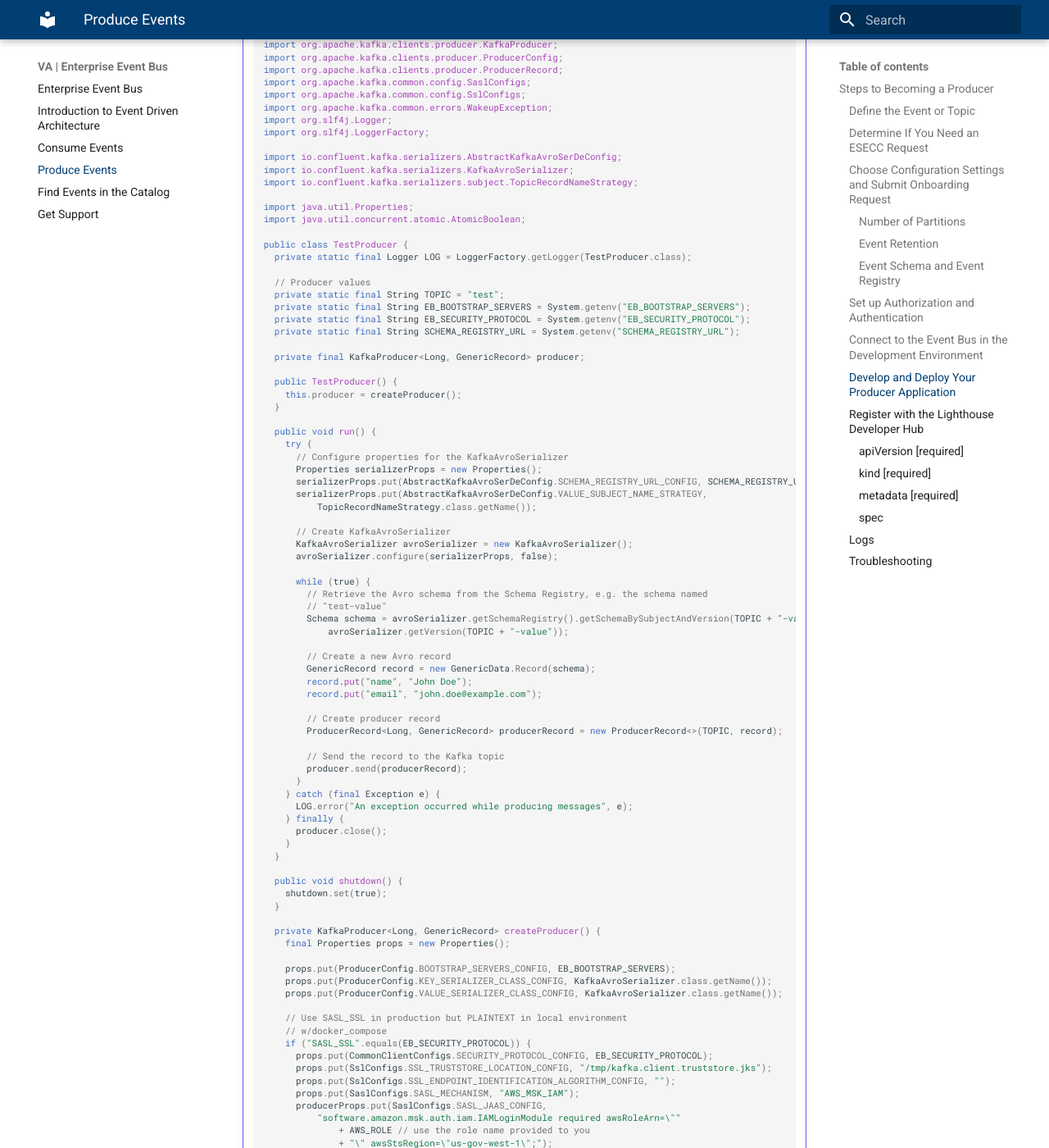
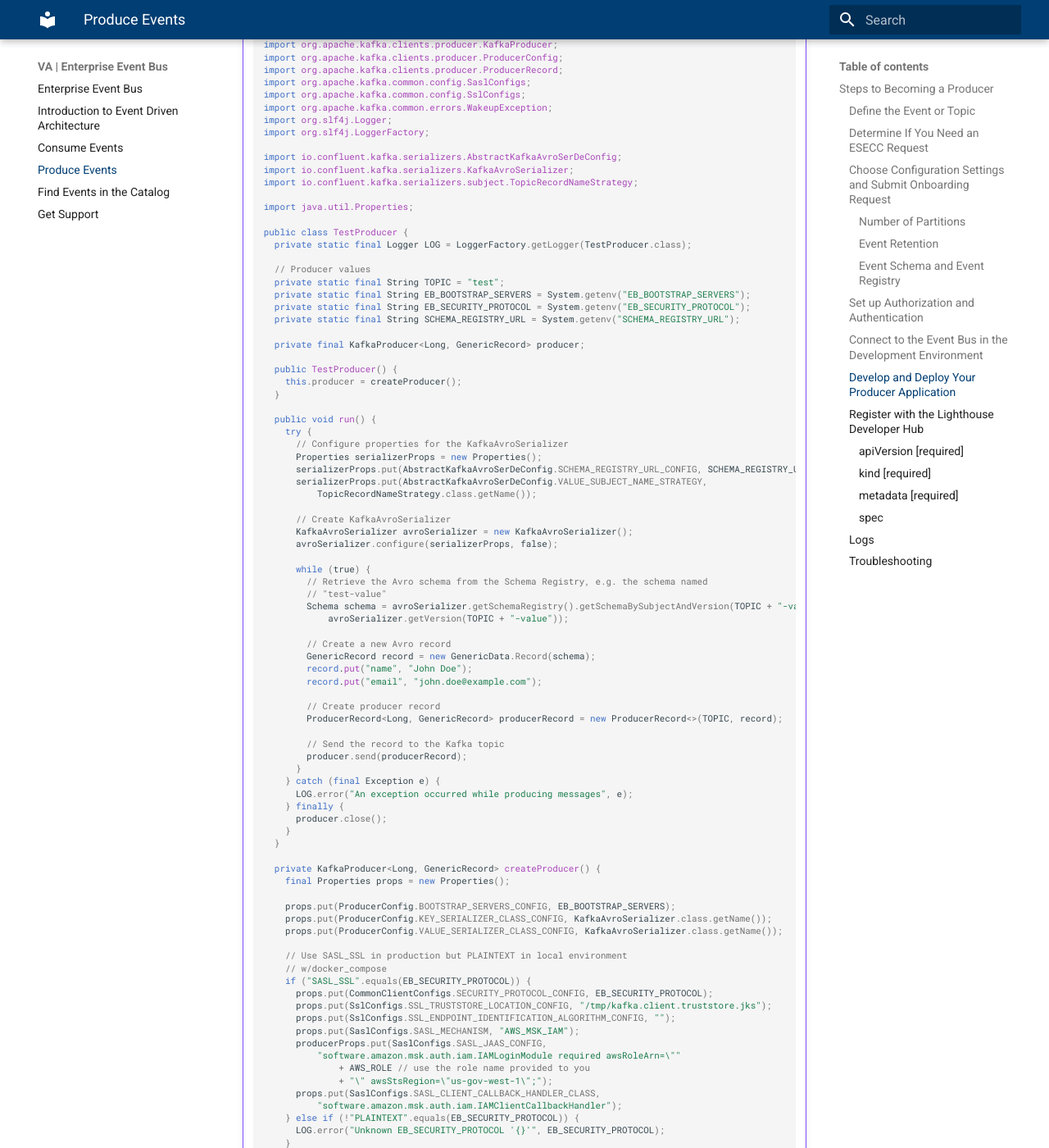
Before and after one commit to department-of-veterans-affairs/ves-event-bus-developer-portal, an MkDocs documentation site: the page built from docs/produce-events.md, in a window 1280 px wide and 1400 px high, scrolled down 3829 px. Shown: the whole window at 82% size. Built offline with MkDocs 1.6.1 and Material for MkDocs 9.7.7, drawn with Linux system fonts in a browser that asks for light colours.

Commit message:
Remove unused code

```diff
--- a/docs/produce-events.md
+++ b/docs/produce-events.md
@@ -77,7 +77,6 @@ See for instance this Java code that produces messages to a topic named “test
     import io.confluent.kafka.serializers.subject.TopicRecordNameStrategy;
 
     import java.util.Properties;
-    import java.util.concurrent.atomic.AtomicBoolean;
 
     public class TestProducer {
       private static final Logger LOG = LoggerFactory.getLogger(TestProducer.class);
@@ -128,10 +127,6 @@ See for instance this Java code that produces messages to a topic named “test
         } finally {
           producer.close();
         }
-      }
-
-      public void shutdown() {
-        shutdown.set(true);
       }
 
       private KafkaProducer<Long, GenericRecord> createProducer() {
```
